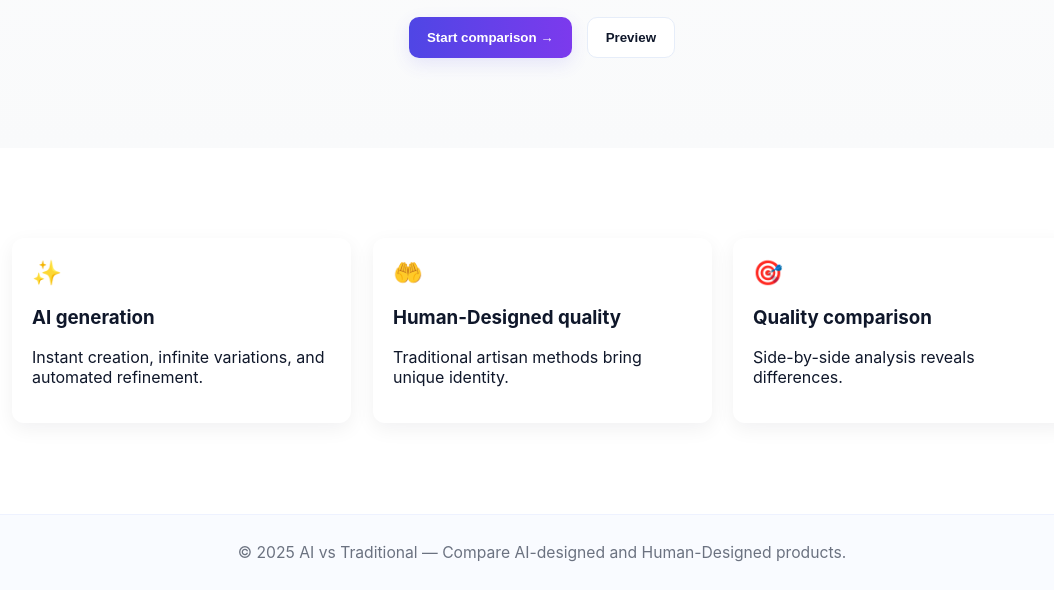
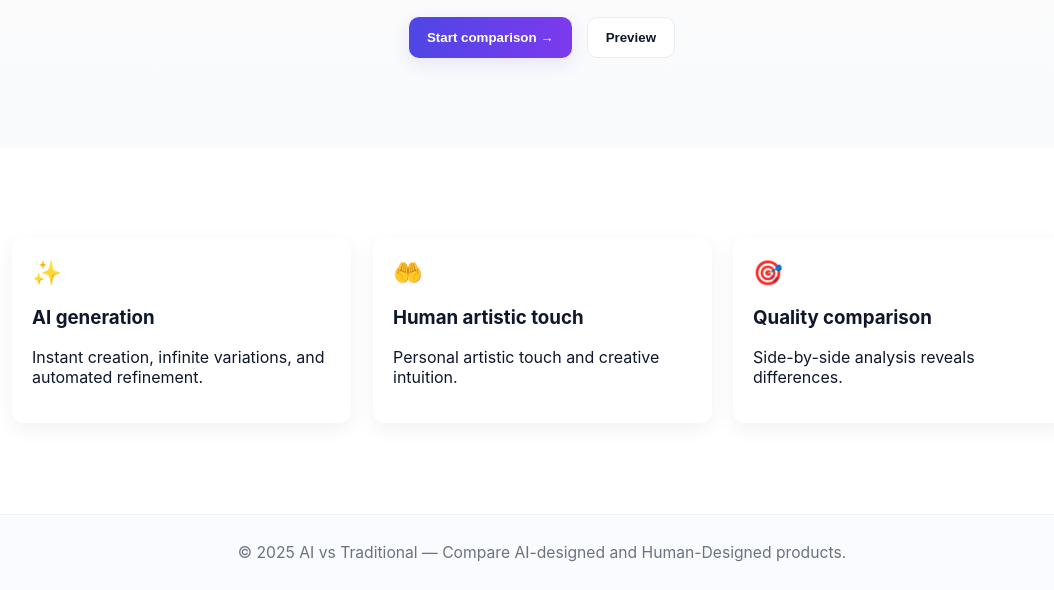
Before and after one commit to Badhan-alsoltech/AI-vs-Traditional, a website: page screens/index.html in a window 1280 px wide. Shown: the part 672-1262 px from the top of the page, without its empty margins (98-1152 px from the left). Drawn offline with nearby package versions, Linux system fonts and the light colour scheme; animation ran at ten frames a second.

Commit message:
Update index.html

```diff
--- a/screens/index.html
+++ b/screens/index.html
@@ -174,8 +174,8 @@
 
         <div class="feature reveal" data-anim="fade-up" data-delay="120">
           <div class="feature-icon">🤲</div>
-          <h3>Human-Designed quality</h3>
-          <p>Traditional artisan methods bring unique identity.</p>
+          <h3>Human artistic touch</h3>
+          <p>Personal artistic touch and creative intuition.</p>
         </div>
 
         <div class="feature reveal" data-anim="fade-up" data-delay="240">
```
